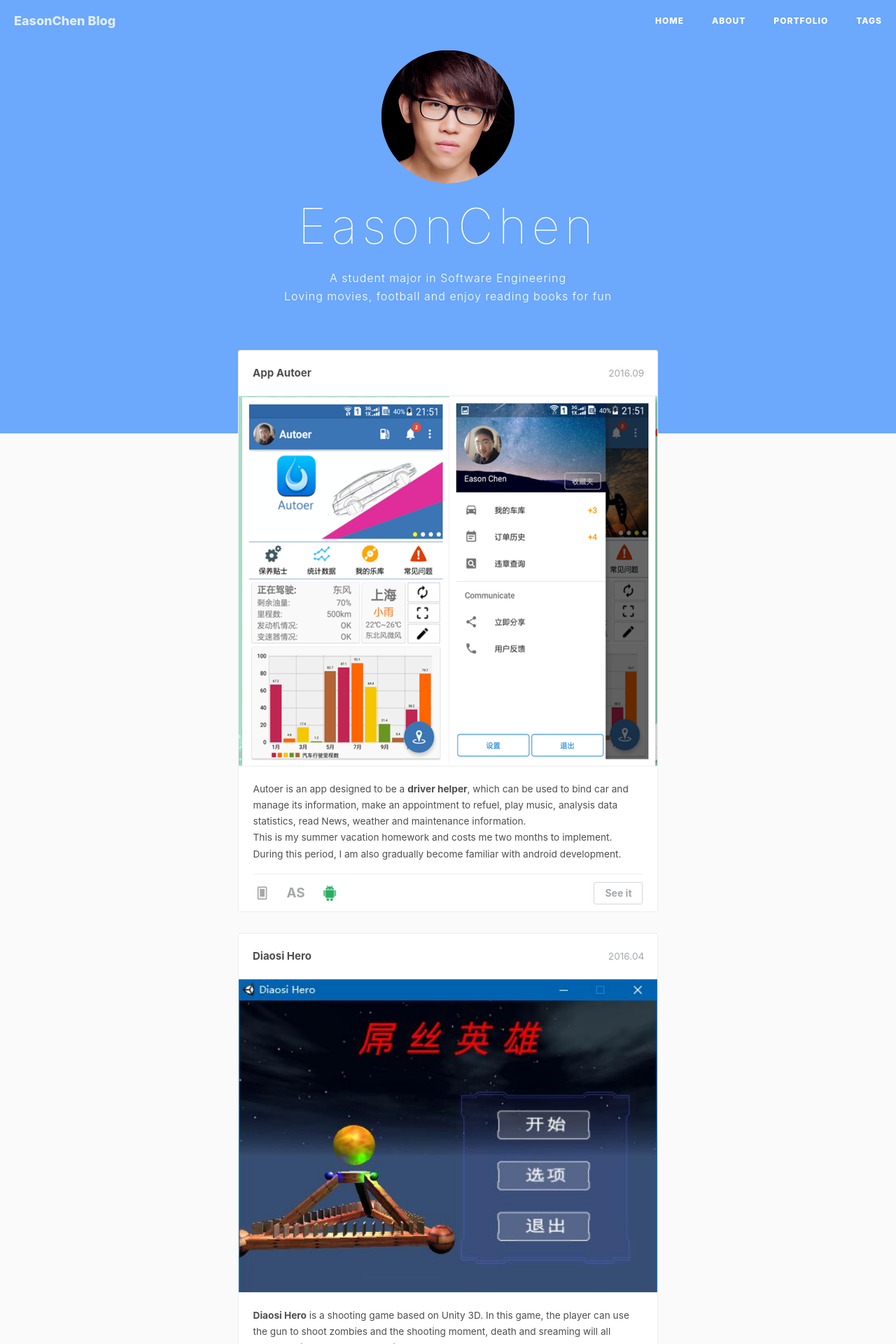
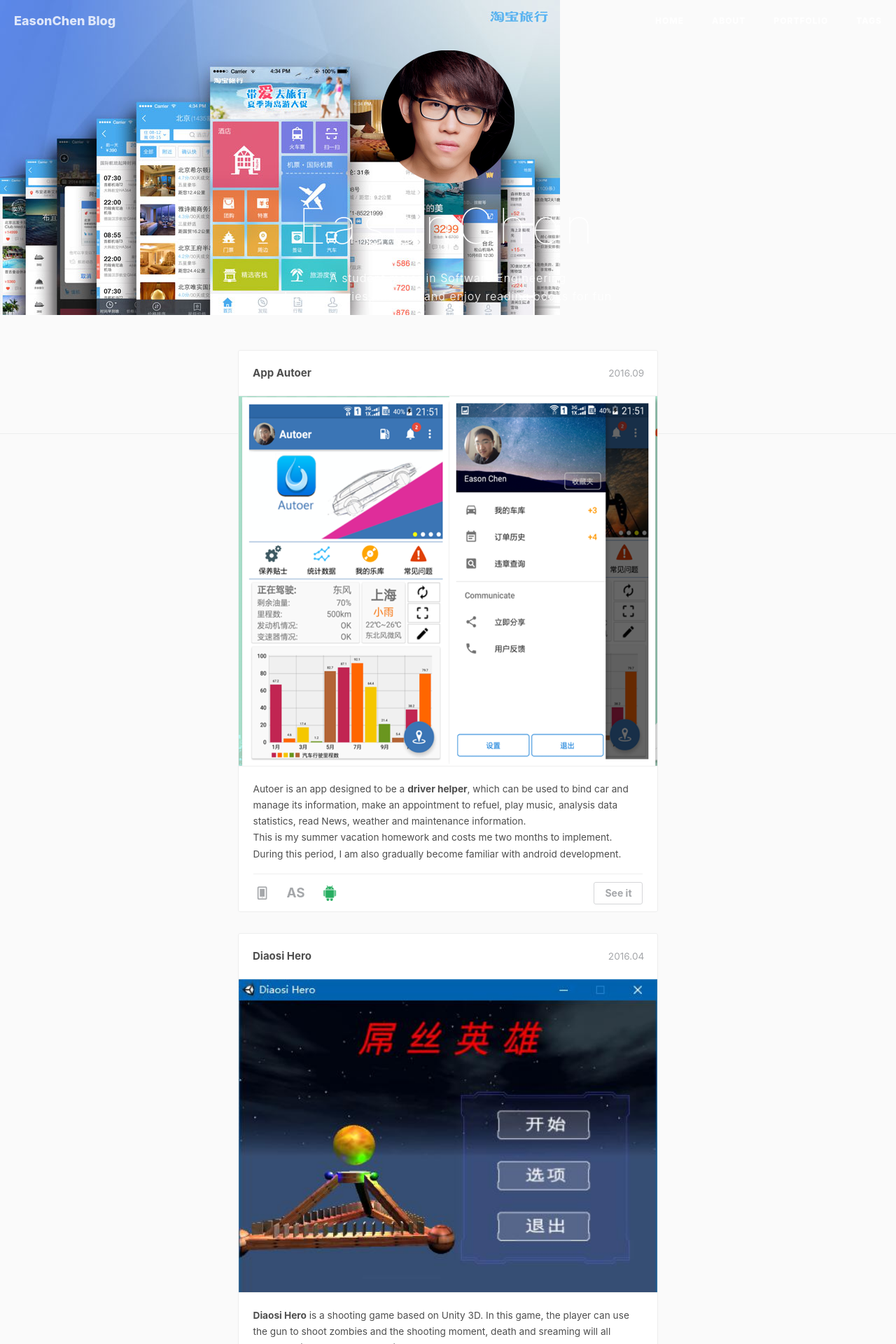
Before and after one commit to jiayangchen/jiayangchen.github.io, a Jekyll site: the page built from portfolio/index.html, in a window 1280 px wide. Shown: the top 1920 px of the page at 70% size. Built offline with Jekyll 4.4.1, drawn with Linux system fonts in a browser that asks for light colours; nearby versions of some CDN libraries; comment, search, counter and statistics services are not loaded.

Commit message:
20161005

```diff
--- a/portfolio/css/timeline.css
+++ b/portfolio/css/timeline.css
@@ -217,8 +217,8 @@
 	background: #fafafa;
 }
 header{
-	background: #6ca8fb;
-    /*background: url("../images/intern-alitrip.jpg");*/
+	/*background: #6ca8fb;*/
+    background: url("../images/intern-alitrip.jpg") no-repeat;
 	text-align: center;
 	height: 620px;
 	min-width: 100%;
```
